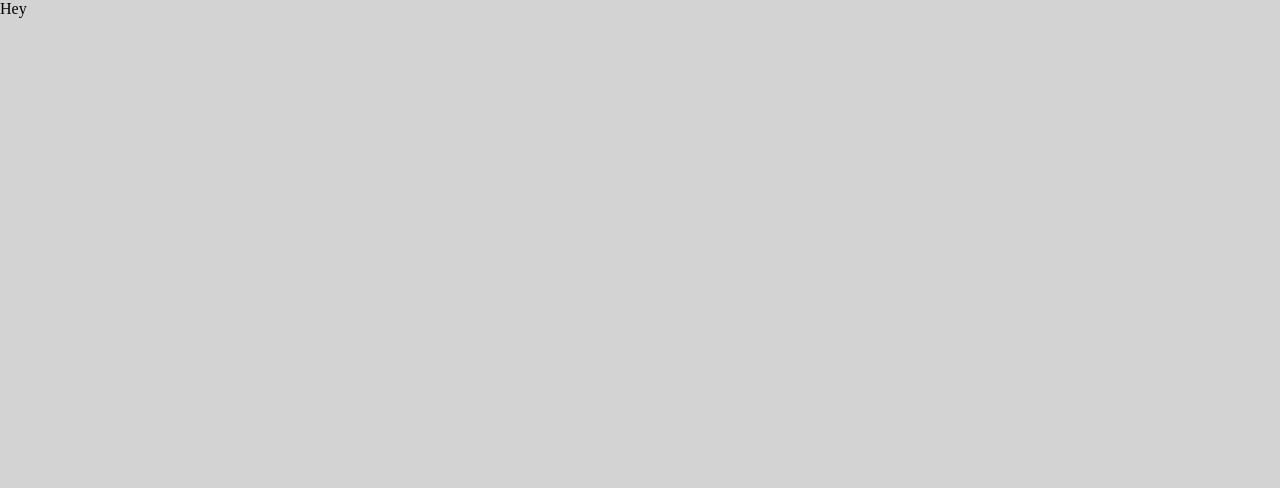
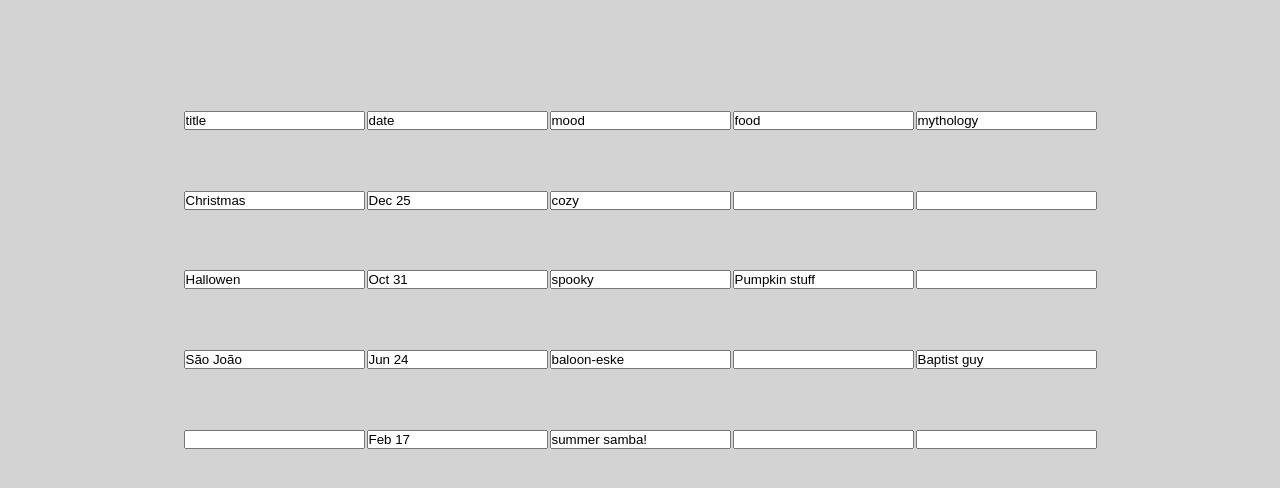
Before and after one commit to al-ptk/nosql-table, a React (Create React App) app: page / in a window 1280 px wide. Shown: the top 488 px of the page. Built offline with nearby package versions, Linux system fonts and the light colour scheme.

Commit message:
Create basic table

```diff
--- a/src/App.js
+++ b/src/App.js
@@ -1,11 +1,15 @@
 import SchemaTable from './SchemaTable';
 import { GlobalStyle } from './styled-globals';
+import { getHolidayTable } from './mockTable';
 
 function App() {
   return (
     <>
       <GlobalStyle />
-      <SchemaTable />
+      <SchemaTable
+        data={getHolidayTable().data}
+        headingList={getHolidayTable().headings}
+      />
     </>
   );
 }
--- a/src/SchemaTable/SchemaTable.js
+++ b/src/SchemaTable/SchemaTable.js
@@ -1,5 +1,56 @@
-import React from "react";
+import React from 'react';
+import { useState, useEffect } from 'react';
+import styled from 'styled-components';
 
-export function SchemaTable({ data, ...props }) {
-  return <div>Hey</div>
+/**
+ * ToDo:
+ *
+ *  Add a subcomponent just for headings
+ *  Add a subcomponent template for rows
+ *
+ */
+
+export function SchemaTable({ data, headingList }) {
+  const [tableData, setTableData] = useState(data);
+  const [headings, setHeadings] = useState(headingList);
+
+  function updateTableData(event, heading, rowID) {
+    const newtableData = [...tableData];
+    newtableData[rowID][heading] = event.target.value;
+    setTableData(newtableData);
+  }
+
+  return (
+    <StyledTable>
+      {/* Add a Headings component */}
+      <tr>
+        {headings.map((heading, index) => (
+          <th key={index}>
+            <input type="text" value={heading} />
+          </th>
+        ))}
+      </tr>
+
+      {/* Add a Row component */}
+      {tableData.map((instance, index) => (
+        <tr key={index}>
+          {headings.map((heading, subIndex) => (
+            <td key={subIndex}>
+              <input
+                type="text"
+                value={instance[heading]}
+                onInput={(event) => updateTableData(event, heading, index)}
+              />
+            </td>
+          ))}
+        </tr>
+      ))}
+    </StyledTable>
+  );
 }
+
+const StyledTable = styled.table`
+  margin: 10vh auto;
+  width: 600px;
+  height: 400px;
+`;
--- /dev/null
+++ b/src/mockTable.js
@@ -0,0 +1,30 @@
+const holidays = [
+  {
+    title: 'Christmas',
+    date: 'Dec 25',
+    mood: 'cozy',
+  },
+  {
+    title: 'Hallowen',
+    date: 'Oct 31',
+    mood: 'spooky',
+    food: 'Pumpkin stuff',
+  },
+  {
+    title: 'São João',
+    date: 'Jun 24',
+    mood: 'baloon-eske',
+    mythology: 'Baptist guy',
+  },
+  {
+    date: 'Feb 17',
+    mood: 'summer samba!'
+  }
+];
+
+export function getHolidayTable() {
+  return {
+    headings: ['title', 'date', 'mood', 'food', 'mythology'],
+    data: [...holidays],
+  };
+}
```
